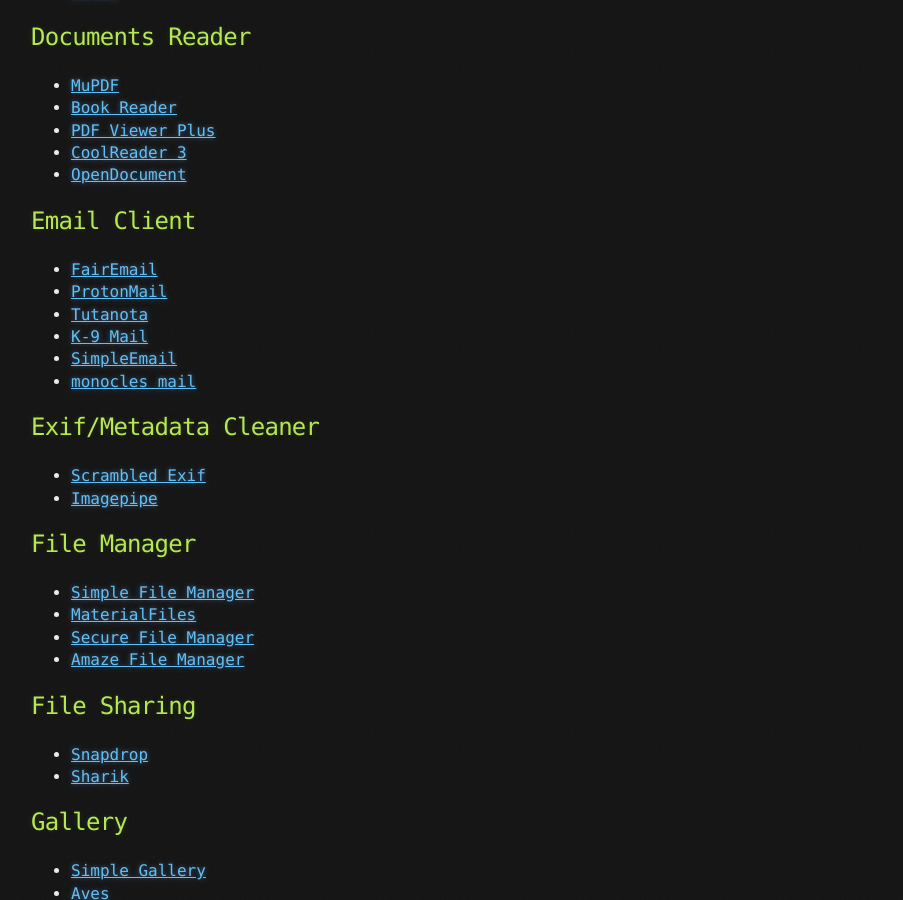
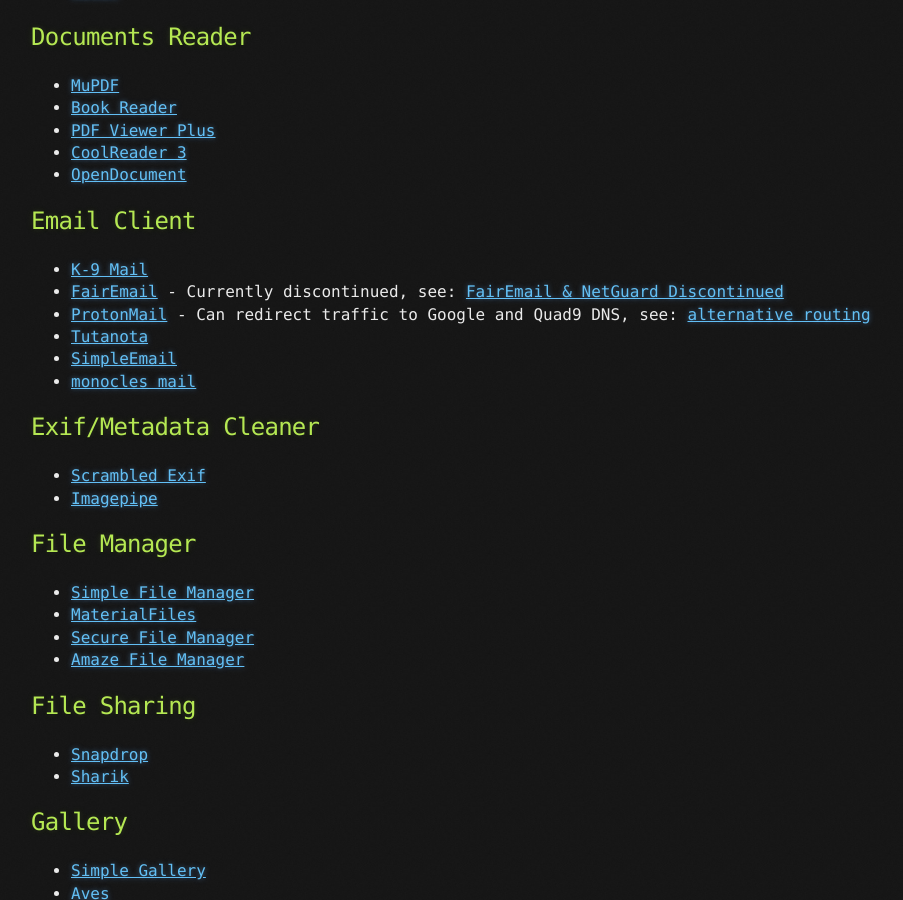
Before and after one commit to brainfucksec/brainfucksec.github.io, a Jekyll site: the page built from _posts/2022-04-28-android-foss-apps-list.md, in a window 1280 px wide and 900 px high, scrolled down 3013 px. Shown: the whole window, without its empty margins (109-1012 px from the left). Built offline with Jekyll 4.4.1, drawn with Linux system fonts in a browser that asks for light colours; some of the changed text lies outside the part shown.

Commit message:
Update _posts/2022-04-28-android-foss-apps-list.md

```diff
--- a/_posts/2022-04-28-android-foss-apps-list.md
+++ b/_posts/2022-04-28-android-foss-apps-list.md
@@ -89,9 +89,9 @@
 
 ## Browser
 
+* [Bromite](https://github.com/bromite/bromite)
 * [Mull](https://github.com/divested-mobile/mull-fenix)
 * [Mulch](https://gitlab.com/divested-mobile/mulch)
-* [Bromite](https://github.com/bromite/bromite)
 * [Tor Browser](https://www.torproject.org/download/#android)
 * [Privacy Browser](https://www.stoutner.com/privacy-browser-android/)
 * [DuckDuckGo Privacy Browser](https://duckduckgo.com/app)
@@ -133,10 +133,10 @@
 
 ## Email Client
 
-* [FairEmail](https://github.com/M66B/FairEmail)
-* [ProtonMail](https://protonmail.com/)
+* [K-9 Mail](https://k9mail.app/)
+* [FairEmail](https://github.com/M66B/FairEmail) - Currently discontinued, see: [FairEmail & NetGuard Discontinued](https://old.reddit.com/r/fossdroid/comments/uso4js/fairemail_netguard_discontinued/)
+* [ProtonMail](https://protonmail.com/) - Can redirect traffic to Google and Quad9 DNS, see: [alternative routing](https://protonmail.com/blog/anti-censorship-alternative-routing/)
 * [Tutanota](https://tutanota.com/#download)
-* [K-9 Mail](https://k9mail.app/)
 * [SimpleEmail](https://framagit.org/dystopia-project/simple-email)
 * [monocles mail](https://codeberg.org/Arne/monocles_mail)
 
@@ -226,17 +227,18 @@
 * [WireGuard](https://f-droid.org/en/packages/com.wireguard.android/)
 * [Orbot](https://github.com/guardianproject/orbot)
 * [I2P](https://geti2p.net/en/download#android)
-* [NetGuard](https://netguard.me/)
+* [NetGuard](https://netguard.me/) - Currently discontinued, see: [FairEmail & NetGuard Discontinued](https://old.reddit.com/r/fossdroid/comments/uso4js/fairemail_netguard_discontinued/)
 * [AfWall+](https://github.com/ukanth/afwall)
 * [Blokada](https://blokada.org/)
 * [AdAway](https://adaway.org/)
 
 ## Notes
 
+* [Notally](https://github.com/OmGodse/Notally)
 * [Simple Notes](https://github.com/SimpleMobileTools/Simple-Notes)
 * [Notepad](https://github.com/farmerbb/Notepad)
+* [Markor](https://gsantner.net/project/markor.html?source=fdroid)
 * [Joplin](https://joplinapp.org/)
-* [Markor](https://gsantner.net/project/markor.html?source=fdroid)
 * [Standard Notes](https://standardnotes.com/)
 * [Notes](https://github.com/billthefarmer/notes)
 * [SilentNotes](https://www.martinstoeckli.ch/silentnotes/)
```
Also changed, not shown: other parts of _posts/2022-04-28-android-foss-apps-list.md (+3 -2 lines).
